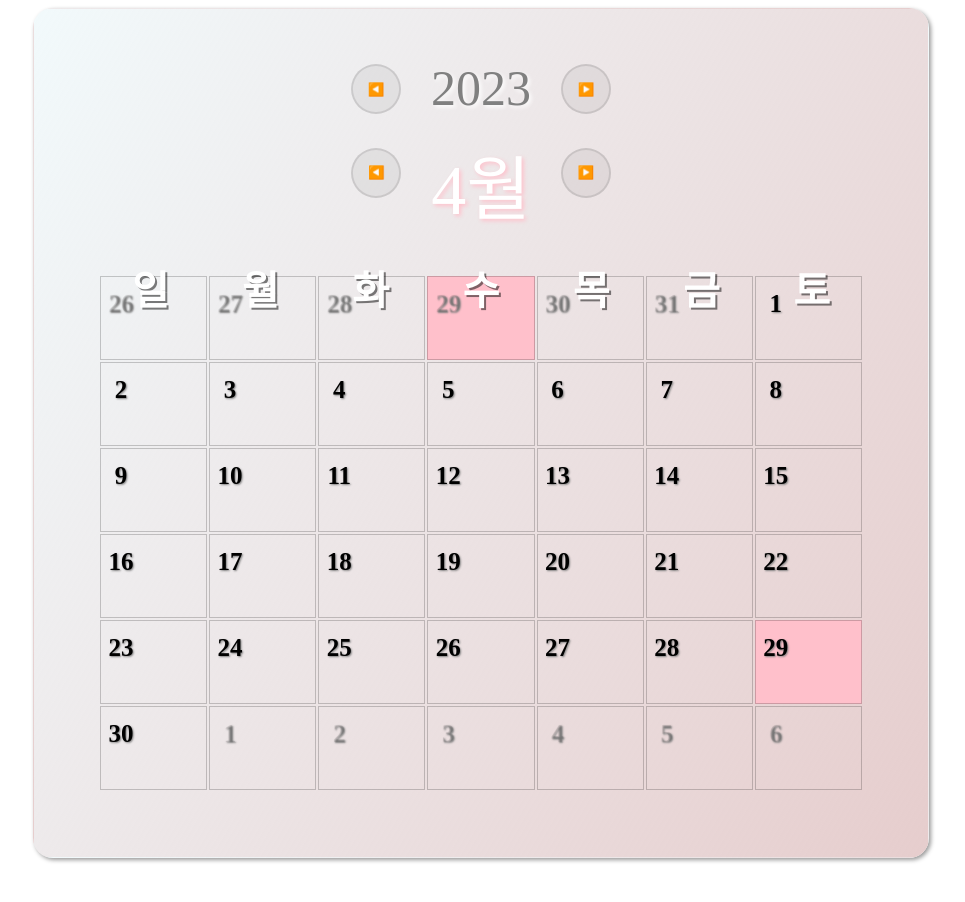
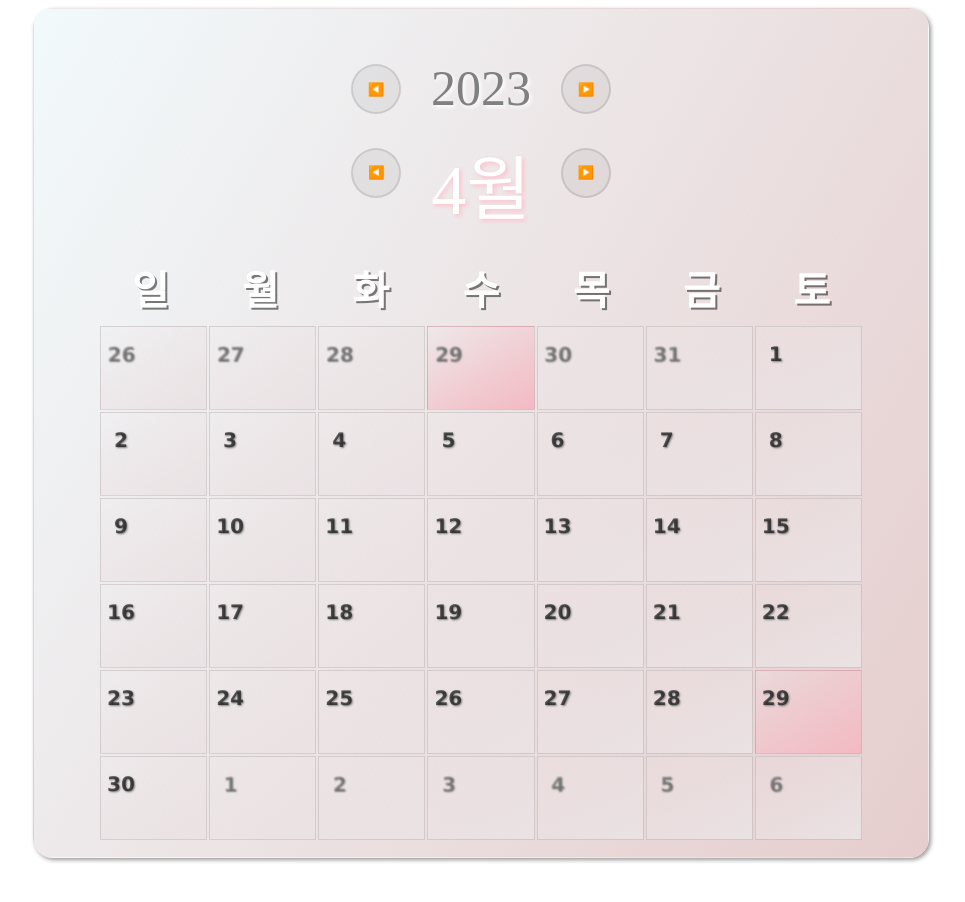
Before and after one commit to minsun0714/Diet_Diary_App, a React (Create React App) app: page / in a window 1280 px wide. Shown: the top 902 px of the page, without its empty margins (159-1124 px from the left). Before the commit the page ends 866 px from the top, so only its background shows below. Built offline with nearby package versions, Linux system fonts and the light colour scheme.

Commit message:
💄 날짜 칸 색상 변경 (linear-gradient 사용)

```diff
--- a/src/components/Dates.tsx
+++ b/src/components/Dates.tsx
@@ -2,7 +2,7 @@ import React from "react";
 import styled from "styled-components";
 
 const DatesContainer = styled.tbody`
-  margin-top: 200px;
+  margin-top: 300px;
   padding: 5vw;
 `;
 
@@ -18,36 +18,32 @@ type EachDatesProps = {
   };
   day: number;
 };
-//
+
 const EachDate = styled.th<EachDatesProps>`
-  font-size: 25px;
+  font-family: "Lucida Sans", "Lucida Sans Regular", "Lucida Grande",
+    "Lucida Sans Unicode", Geneva, Verdana, sans-serif;
+  font-size: 20px;
   width: 10vw;
   height: 50px;
-  border: 1px solid rgba(0, 0, 0, 0.2);
+  border: 1px solid rgba(0, 0, 0, 0.1);
   padding: 2px 5.1vw 30px 0vw;
-  /* padding-top: 15px;
-  padding-bottom: 15px; */
   text-shadow: 1px 1px 2px gray;
-  background-color: ${(props) => {
+  background-image: ${(props) => {
     const date = new Date();
     const thisMonth = date.getMonth();
     const thisYear = date.getFullYear();
     return props.today.year === thisYear &&
       props.today.month === thisMonth &&
       props.today.date === props.children
-      ? "pink"
-      : "null";
+      ? "linear-gradient(150deg, rgba(249, 245, 245, 0.1), #f3bac3)"
+      : "linear-gradient(150deg, rgba(244, 239, 239, 0.1), #eae2e4)";
   }};
   color: ${(props) => {
     return (props.row.week === 0 && Number(props.children) > 7) ||
       (props.row.week === props.row.lastWeek && Number(props.children) < 8)
       ? "rgb(0, 0, 0, 0.1)"
-      : null;
+      : "rgb(0, 0, 0, 0.6)";
   }};
-  &:hover {
-    color: pink;
-    cursor: pointer;
-  }
 `;
 
 type LastDate = 28 | 29 | 30 | 31;
@@ -104,10 +100,6 @@ function Dates({ year, month }: DatesProps) {
     }
   }
 
-  if (!daysOfThisMonth[daysOfThisMonth.length - 1].find((v) => v)) {
-    daysOfThisMonth.pop();
-  }
-
   const now = Date.now();
   const today = { year, month, date: date.getDate() };
   const showDates = daysOfThisMonth.map((week, i) => (
```
